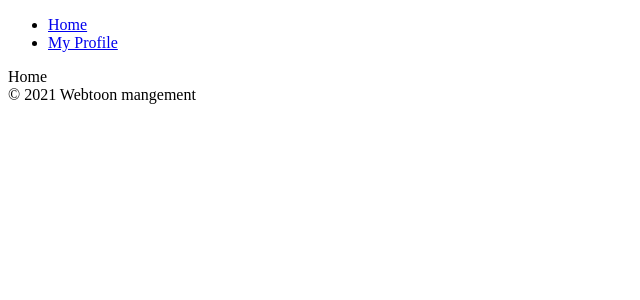
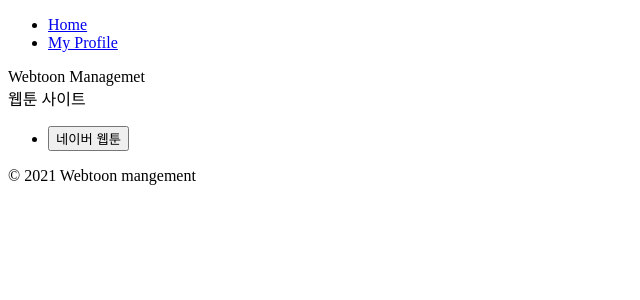
Before and after one commit to LDEV4966/webtoon-management-app, a React (Create React App) app: page /#/ in a window 1280 px wide. Shown: the top 300 px of the page, without its empty margins (0-640 px from the left). Built offline with nearby package versions, Linux system fonts and the light colour scheme; no server answers; sample sign-in values are in the browser's storage.

Commit message:
routes update

```diff
--- a/src/components/Router.js
+++ b/src/components/Router.js
@@ -1,6 +1,7 @@
 import React from "react";
 import Profile from "routes/Profile";
 import Home from "routes/Home";
+import Naver from "routes/Naver";
 import Auth from "routes/Auth";
 import { HashRouter as Router, Route, Switch } from "react-router-dom";
 import Navigation from "./Navigation";
@@ -8,7 +9,7 @@ import Navigation from "./Navigation";
 const AppRouter = ({ isLoggedIn }) => {
   return (
     <Router>
-      {isLoggedIn && <Navigation/>}
+      {isLoggedIn && <Navigation />}
       <Switch>
         {isLoggedIn ? (
           <>
@@ -17,6 +18,9 @@ const AppRouter = ({ isLoggedIn }) => {
             </Route>
             <Route exact path="/profile">
               <Profile />
+            </Route>
+            <Route exact path="/naver">
+              <Naver />
             </Route>
           </>
         ) : (
--- a/src/routes/Home.js
+++ b/src/routes/Home.js
@@ -1,9 +1,22 @@
 import React from "react";
+import { Link } from "react-router-dom";
 
 const Home = () => {
-    return (
-        <div>Home</div>
-    )
-}
+  return (
+    <div>
+      <header>Webtoon Managemet</header>
+      <nav>
+        <span>웹툰 사이트</span>
+        <ul>
+          <li>
+            <Link to="/naver">
+              <button>네이버 웹툰</button>
+            </Link>
+          </li>
+        </ul>
+      </nav>
+    </div>
+  );
+};
 
 export default Home;
--- /dev/null
+++ b/src/routes/Naver.js
@@ -0,0 +1,9 @@
+import React from "react";
+const Naver = () => {
+    return(
+        <div>
+            Naver
+        </div>
+    );
+}
+export default Naver;
```
Also changed, not shown: 1 other file (tests, documents, lock files or other folders).
